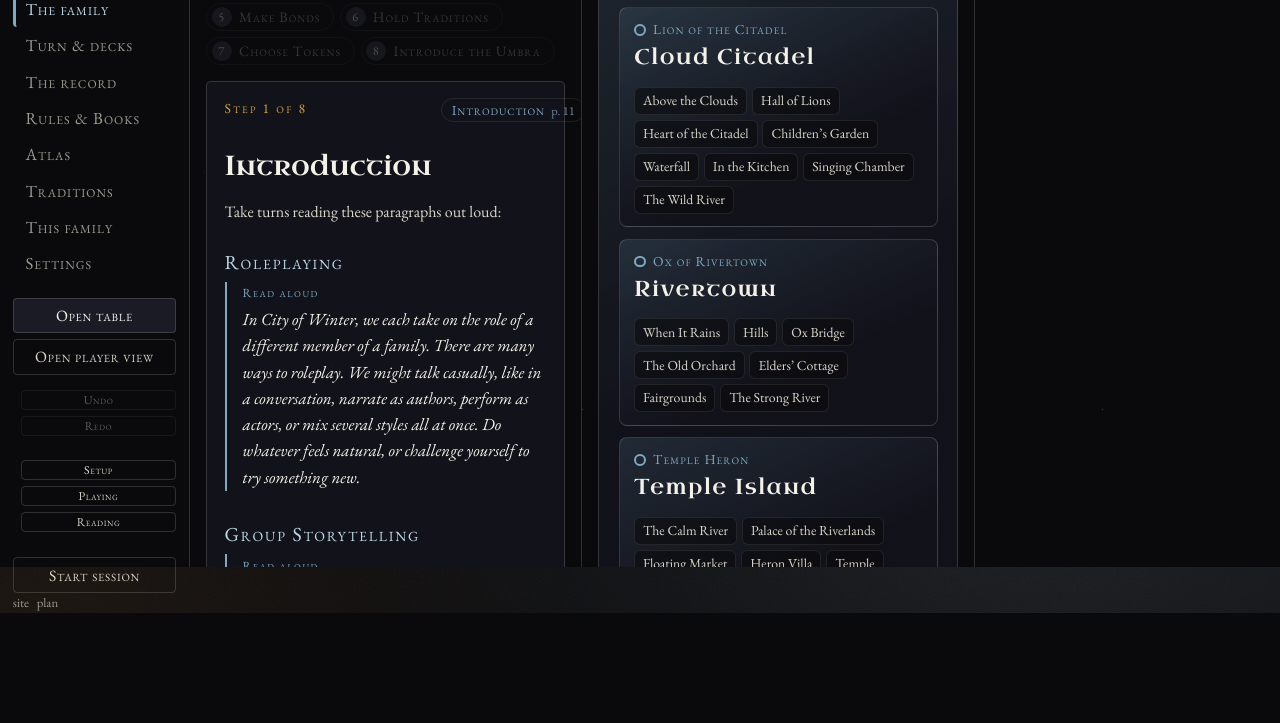
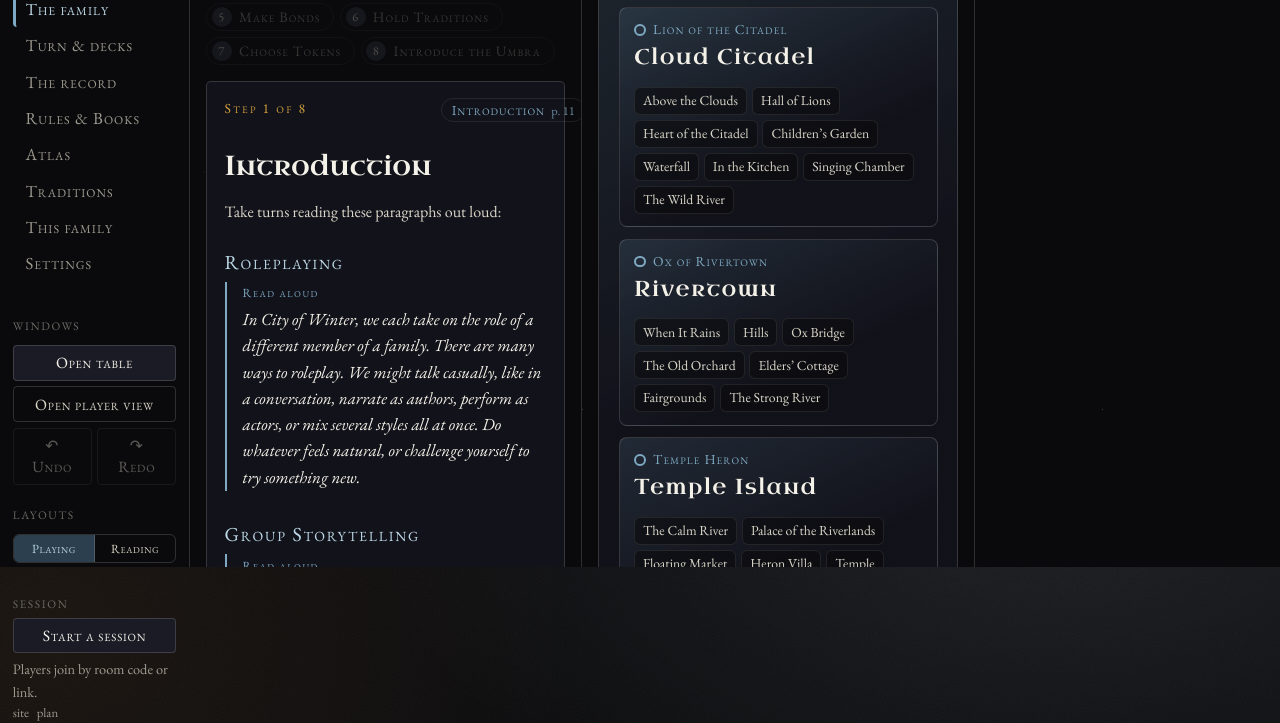
Before and after one commit to sortilege-inc/sortilege-vtt-cityofwinter, a plain HTML site: page gm/index.html in a window 1280 px wide. Shown: the part 233-956 px from the top of the page. Before the commit the page ends 846 px from the top, so only its background shows below. Drawn offline with nearby package versions, Linux system fonts and the light colour scheme; files that its build step writes are made by us from their sources; a web font is replaced by a local one.

Commit message:
UX: the sidebar's control blocks — Windows · Layouts · Session
- labelled groups; Undo/Redo as a pair with the count; presets as a segmented control that
  marks the current layout (render() emits layout:rendered); the session as a card: status,
  the room code large, seats, Copy join link, Reseed/End; the raw URL moves to the button's title
- one preset fewer (Setup and Playing were the same slots)

Co-Authored-By: Claude Fable 5.1 <noreply@anthropic.com>

```diff
--- a/assets/css/cow.css
+++ b/assets/css/cow.css
@@ -1049,3 +1049,12 @@ mark{ background:rgba(237,199,106,0.35); color:inherit; border-radius:2px; paddi
 .teachfold .rtext.teach{ margin-bottom:0.3rem; }
 details.readon{ margin:0 0 0.9rem 1.1rem; }
 details.readon .rtext.teach{ border-left:none; padding-left:0; margin:0.2rem 0 0; }
+
+/* the sidebar's control blocks, themed */
+.side-k{ color:var(--chalk-faint); }
+.session-card{ background:rgba(0,0,0,0.25); border-color:var(--edge); }
+.session-card.live{ border-color:rgba(159,191,122,0.5); }
+.session-code b{ color:var(--chalk); }
+.segmented.presets{ border-color:var(--edge); }
+.segmented.presets .btn{ border-right-color:var(--edge); }
+.segmented.presets .btn.on{ background:var(--slate); color:var(--ice); }
--- a/assets/css/shell.css
+++ b/assets/css/shell.css
@@ -559,3 +559,26 @@ body.sheet-window .play-main { max-width: 900px; }
 .vtt-clocks .box[disabled] { cursor: default; }
 .ruler { stroke: #fbf6ea; stroke-width: 3; stroke-dasharray: 10 6; pointer-events: none; }
 .ruler-label { font-family: var(--sc); font-size: 22px; fill: #fbf6ea; paint-order: stroke; stroke: #1a1613; stroke-width: 4px; pointer-events: none; }
+
+/* ── the sidebar's control blocks (window controls, presets, the session card) ── */
+.side-k { font-family: var(--sc); font-size: 0.72rem; letter-spacing: 0.14em; text-transform: uppercase; color: var(--ink-3); margin: 1rem 0 0.3rem; }
+.window-controls .side-k:first-child { margin-top: 1.2rem; }
+.pair { display: grid; grid-template-columns: 1fr 1fr; gap: 0.35rem; }
+.pair .btn { width: 100%; }
+.segmented.presets { display: flex; gap: 0; border: 1px solid var(--rule); border-radius: 6px; overflow: hidden; }
+.segmented.presets .btn { flex: 1; width: auto; margin: 0; border: 0; border-radius: 0; border-right: 1px solid var(--rule); padding: 0.3rem 0.2rem; font-size: 0.78rem; }
+.segmented.presets .btn:last-child { border-right: 0; }
+.segmented.presets .btn.on { background: var(--blood); color: var(--paper); }
+.side-note { margin-top: 0.3rem; }
+.session-card { display: flex; flex-direction: column; gap: 0.3rem; padding: 0.6rem 0.7rem; border: 1px solid var(--rule); border-radius: 8px; }
+.session-card.live { border-color: #4f6b3a; }
+.session-status { display: flex; align-items: center; gap: 0.4rem; font-family: var(--sc); font-size: 0.8rem; letter-spacing: 0.08em; color: var(--ink-3); }
+.session-status .dot { width: 0.55rem; height: 0.55rem; border-radius: 50%; background: var(--ink-3); }
+.session-card.live .session-status { color: #9fd08a; }
+.session-card.live .session-status .dot { background: #9fd08a; box-shadow: 0 0 0 3px rgba(159, 208, 138, 0.2); }
+.session-code { display: flex; align-items: baseline; gap: 0.5rem; font-family: var(--mono); }
+.session-code .k { font-family: var(--sc); font-size: 0.75rem; letter-spacing: 0.1em; color: var(--ink-3); }
+.session-code b { font-size: 1.35rem; letter-spacing: 0.18em; }
+.session-card .btn { width: 100%; margin-top: 0.2rem; }
+.session-acts .btn { width: auto; margin: 0; }
+.session-card .session-meta { margin-top: 0.2rem; }
--- a/engine/app.js
+++ b/engine/app.js
@@ -116,6 +116,7 @@
       main.appendChild(mountSlot(null));
     }
     buildNav();
+    window.VttBus.emit('layout:rendered', null, { local: true });
   }
 
   function open(id) {
@@ -191,8 +192,9 @@
     if (!sc || !Session) return;
     sc.innerHTML = '';
     const s = Session.current();
+    sc.appendChild(el('div', { class: 'side-k' }, ['Session']));
     if (!s.active) {
-      const start = el('button', { class: 'btn ghost', type: 'button' }, ['Start session']);
+      const start = el('button', { class: 'btn', type: 'button' }, ['Start a session']);
       start.disabled = !s.configured;
       start.title = s.configured ? 'Players join by room code' : 'No Worker URL in engine/config.js';
       start.addEventListener('click', async () => {
@@ -205,15 +207,21 @@
         }
       });
       sc.appendChild(start);
+      sc.appendChild(el('div', { class: 'muted small side-note' }, [s.configured ? 'Players join by room code or link.' : 'No Worker configured.']));
       return;
     }
     const url = Session.joinUrl();
-    const copy = el('button', { class: 'btn ghost tiny', type: 'button', onclick: () => navigator.clipboard && navigator.clipboard.writeText(url).then(() => { copy.textContent = 'copied'; setTimeout(() => (copy.textContent = 'copy link'), 1500); }) }, ['copy link']);
-    const end = el('button', { class: 'btn ghost tiny', type: 'button', onclick: () => { if (confirm('End the session? Players are disconnected; your campaign stays here.')) Session.leave(); } }, ['end']);
-    const reseed = el('button', { class: 'btn ghost tiny', type: 'button', title: 'Replace the room\'s document with this browser\'s campaign (after restoring a pack)', onclick: () => { if (confirm('Overwrite the room with this browser\'s campaign?')) Session.reseed(); } }, ['reseed']);
-    sc.appendChild(el('div', { class: 'session-code' }, [el('span', { class: 'chip' + (s.connected ? ' on' : '') }, [s.connected ? 'live' : s.status]), el('b', {}, [s.info.code]), el('span', { class: 'muted' }, [` ${Object.keys(s.claims).length} claimed`])]));
-    sc.appendChild(el('div', { class: 'session-url' }, [url]));
-    sc.appendChild(el('div', { class: 'chiprow' }, [copy, reseed, end]));
+    const copy = el('button', { class: 'btn', type: 'button', title: url, onclick: () => navigator.clipboard && navigator.clipboard.writeText(url).then(() => { copy.textContent = 'Copied ✓'; setTimeout(() => (copy.textContent = 'Copy join link'), 1500); }) }, ['Copy join link']);
+    const end = el('button', { class: 'btn ghost tiny', type: 'button', onclick: () => { if (confirm('End the session? Players are disconnected; your campaign stays here.')) Session.leave(); } }, ['End session']);
+    const reseed = el('button', { class: 'btn ghost tiny', type: 'button', title: 'Replace the room\'s document with this browser\'s campaign (after restoring a pack)', onclick: () => { if (confirm('Overwrite the room with this browser\'s campaign?')) Session.reseed(); } }, ['Reseed']);
+    const seated = Object.keys(s.claims).length;
+    sc.appendChild(el('div', { class: 'session-card' + (s.connected ? ' live' : '') }, [
+      el('div', { class: 'session-status' }, [el('span', { class: 'dot' }), s.connected ? 'Live' : s.status === 'connecting' ? 'Connecting…' : 'Offline — reconnecting'] ),
+      el('div', { class: 'session-code' }, [el('span', { class: 'k' }, ['Room']), el('b', {}, [s.info.code])]),
+      el('div', { class: 'muted small' }, [`${seated} seated`]),
+      copy,
+      el('div', { class: 'chiprow session-acts' }, [reseed, end]),
+    ]));
     // how long the evening has run, the last thing rolled, and the room's idleness (rooms expire after 14 idle days)
     const elapsed = el('span', { class: 'muted session-clock', title: 'Since this session started' });
     const tick = () => {
@@ -251,21 +259,31 @@
   // the table and the player view are separate windows on the same state
   const wc = document.getElementById('window-controls');
   if (wc) {
+    wc.appendChild(el('div', { class: 'side-k' }, ['Windows']));
     wc.appendChild(el('button', { class: 'btn', type: 'button', onclick: () => window.open(CFG.pages.table, CFG.channel + '-table') }, ['Open table']));
     wc.appendChild(el('button', { class: 'btn ghost', type: 'button', onclick: () => window.open(CFG.pages.table + '?view=player', CFG.channel + '-player') }, ['Open player view']));
     // undo / redo of this page's own changes (Ctrl+Z / Ctrl+Shift+Z)
-    const undoBtn = el('button', { class: 'btn ghost tiny', type: 'button', title: 'Undo the last change made on this page (Ctrl+Z)', onclick: () => State.undo() }, ['Undo']);
-    const redoBtn = el('button', { class: 'btn ghost tiny', type: 'button', title: 'Redo (Ctrl+Shift+Z)', onclick: () => State.redo() }, ['Redo']);
+    const undoBtn = el('button', { class: 'btn ghost', type: 'button', title: 'Undo the last change made on this page (Ctrl+Z)', onclick: () => State.undo() }, ['↶ Undo']);
+    const redoBtn = el('button', { class: 'btn ghost', type: 'button', title: 'Redo (Ctrl+Shift+Z)', onclick: () => State.redo() }, ['↷ Redo']);
     const syncHistory = () => {
       const h = State.history();
       undoBtn.disabled = !h.undo;
       redoBtn.disabled = !h.redo;
-      undoBtn.textContent = h.undo ? `Undo (${h.undo})` : 'Undo';
+      undoBtn.textContent = h.undo ? `↶ Undo · ${h.undo}` : '↶ Undo';
     };
-    wc.appendChild(el('div', { class: 'chiprow history' }, [undoBtn, redoBtn]));
+    wc.appendChild(el('div', { class: 'pair history' }, [undoBtn, redoBtn]));
     // panel presets: what the three slots show (one click each)
     const PRESETS = CFG.presets || { Prep: ['tracker', 'scene', 'inspector'], Running: ['scene', 'party', 'log'] };   // a system's own (VttConfig.presets)
-    wc.appendChild(el('div', { class: 'chiprow presets' }, Object.keys(PRESETS).map((name) => el('button', { class: 'btn ghost tiny', type: 'button', title: PRESETS[name].map((id) => Panels.PANELS[id] ? Panels.PANELS[id].label : id).join(' · '), onclick: () => { const s = slots(); PRESETS[name].forEach((id, i) => (s[i] = id)); State.ui('slots', s); single = PRESETS[name][0]; render(); } }, [name]))));
+    const presetRow = el('div', { class: 'segmented presets', role: 'group', 'aria-label': 'Layouts' });
+    const syncPresets = () => {
+      const cur = slots();
+      presetRow.querySelectorAll('button').forEach((b) => b.classList.toggle('on', PRESETS[b.dataset.preset].every((id, i) => cur[i] === id)));
+    };
+    Object.keys(PRESETS).forEach((name) => presetRow.appendChild(el('button', { class: 'btn ghost tiny', type: 'button', 'data-preset': name, title: PRESETS[name].map((id) => Panels.PANELS[id] ? Panels.PANELS[id].label : id).join(' · '), onclick: () => { const s = slots(); PRESETS[name].forEach((id, i) => (s[i] = id)); State.ui('slots', s); single = PRESETS[name][0]; render(); syncPresets(); } }, [name])));
+    wc.appendChild(el('div', { class: 'side-k' }, ['Layouts']));
+    wc.appendChild(presetRow);
+    syncPresets();
+    window.VttBus.on('layout:rendered', syncPresets);   // the slot pickers change the layout too
     window.VttBus.on('history', syncHistory);
     syncHistory();
   }
--- a/engine/config.js
+++ b/engine/config.js
@@ -18,7 +18,7 @@ window.VttConfig = {
   // the facilitator's table: the stage, the location and the family across; the rail panels behind
   defaultSlots: ['stage', 'location', 'family'],
   regionFallback: ['turn', 'record', 'rules'],
-  presets: { Setup: ['stage', 'location', 'family'], Playing: ['stage', 'location', 'family'], Reading: ['rules', 'atlas', 'traditions'] },
+  presets: { Playing: ['stage', 'location', 'family'], Reading: ['rules', 'atlas', 'traditions'] },
   // the GM-only panes have nothing to hold here: there is no prep, no scenes, no threads
   hidePanes: ['overview', 'scenes', 'threads', 'places', 'people', 'tracker', 'scene', 'inspector', 'party', 'log', 'clocks', 'cast'],
   // what the shell calls the one who starts the room
```
